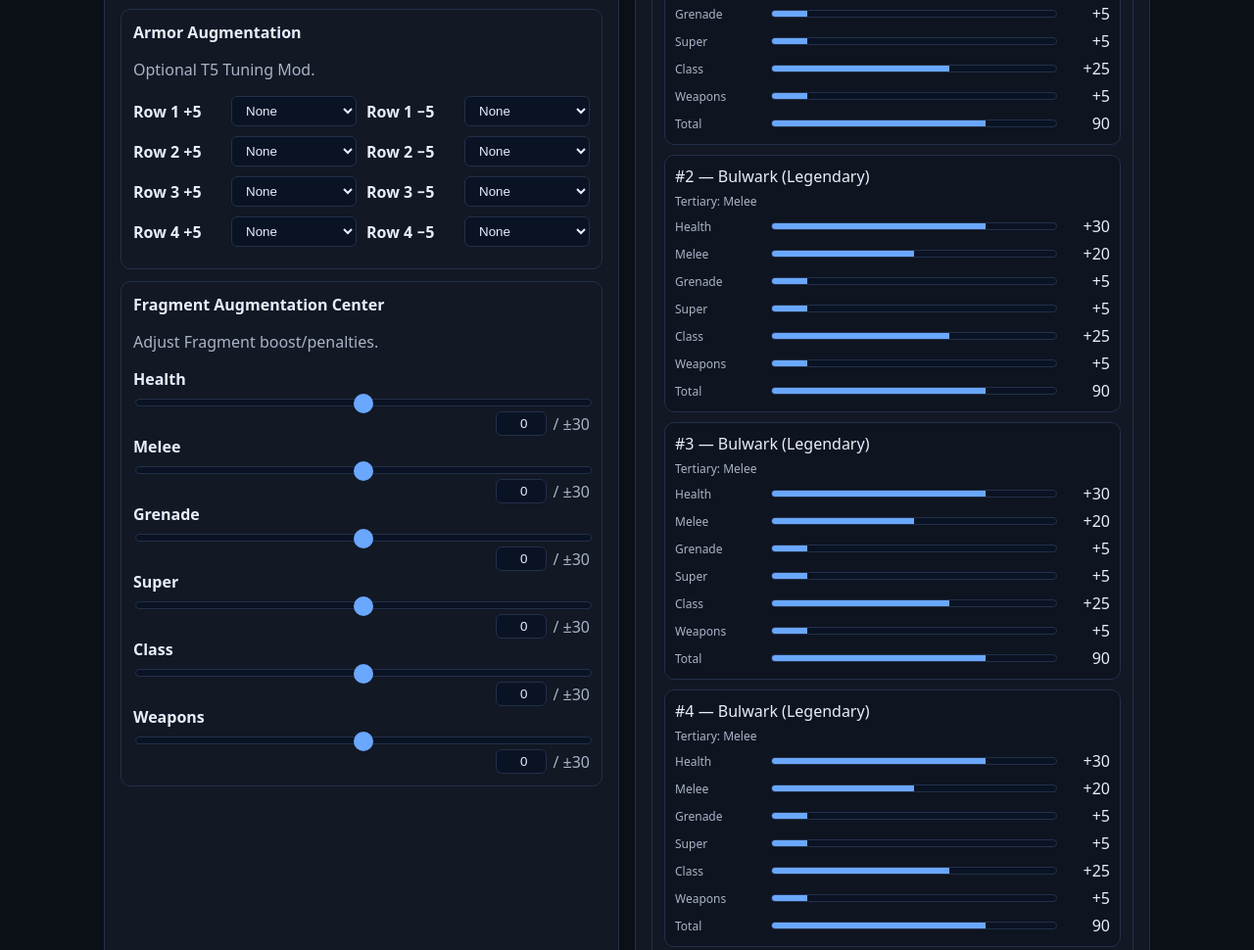
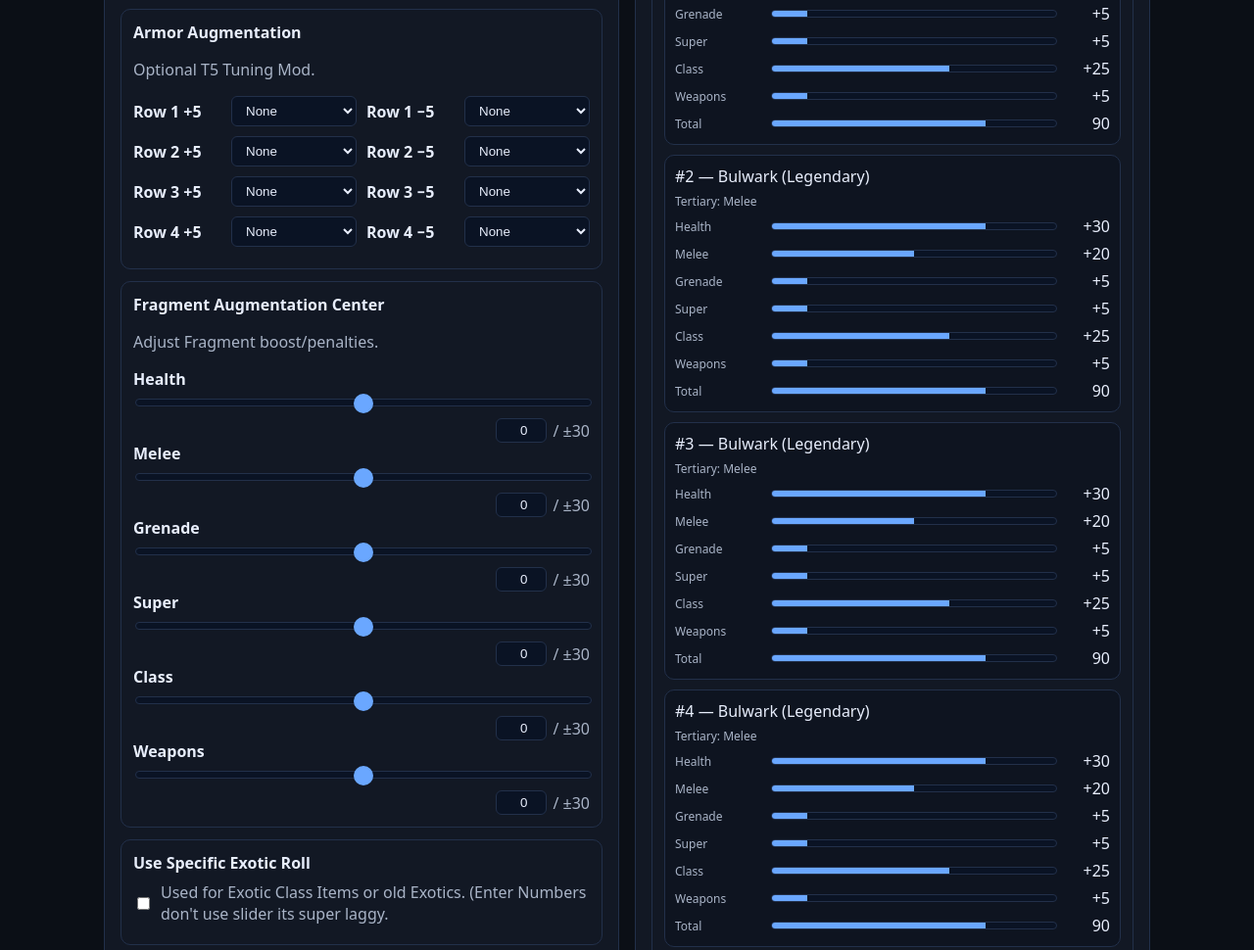
Before and after one commit to MikoBiko0609/D2-Armor-Calc, a plain HTML site: page index.html in a window 1280 px wide. Shown: the part 623-1593 px from the top of the page at 98% size. Drawn offline with Linux system fonts and the light colour scheme.

Commit message:
Added Custom Exotic

```diff
--- a/script.js
+++ b/script.js
@@ -49,21 +49,23 @@ const summaryRoot = document.getElementById("summary");
 const piecesRoot  = document.getElementById("pieces");
 const totalsRoot  = document.getElementById("totals");
 const minorModsSelect = document.getElementById("minorModsSelect");
-const modsCtrlBox = document.querySelector(".modsCtrl"); // mount panels under here
+const modsCtrlBox = document.querySelector(".modsCtrl");
 const ticks = document.getElementById("ticks");
 const fragTicks = document.getElementById("fragTicks");
 
 // ======= STATE =======
 const state = {
   targets: Object.fromEntries(STATS.map(k => [k, 0])),
-  minorModsCap: Number(minorModsSelect?.value || 0), // # of +5 mods allowed
-  fragments: Object.fromEntries(STATS.map(k => [k, 0])), // −30/+30, applied globally
+  minorModsCap: Number(minorModsSelect?.value || 0),
+  fragments: Object.fromEntries(STATS.map(k => [k, 0])),
   augments: [
     { plus: "none", minus: "none" },
     { plus: "none", minus: "none" },
     { plus: "none", minus: "none" },
     { plus: "none", minus: "none" },
   ],
+  customExoticEnabled: false,
+  customExotic: Object.fromEntries(STATS.map(k => [k, 0])) // sliders 0..45
 };
 
 // ======= TICK MARKS =======
@@ -87,7 +89,7 @@ function buildTickMarks(){
 }
 function round5(n){ return Math.round(n/5)*5; }
 
-// ======= SLIDERS =======
+// ======= TARGET SLIDERS =======
 function makeSliderRow(statKey, value){
   const row = document.createElement("div");
   row.className = "row";
@@ -149,7 +151,7 @@ function buildSliders(){
   }
 }
 
-// ======= ARMOR AUGMENTATION UI =======
+// ======= ARMOR AUGMENTATION UI (+5 / -5 selectors) =======
 function buildAugmentationUI(){
   let panel = document.getElementById("augPanel");
   if (!panel){
@@ -168,7 +170,6 @@ function buildAugmentationUI(){
     wrap.id = "augWrap";
     panel.appendChild(wrap);
 
-    // put right under the Minor Mods box
     modsCtrlBox.after(panel);
   }
 
@@ -177,29 +178,24 @@ function buildAugmentationUI(){
 
   for (let i = 0; i < 4; i++){
     const row = document.createElement("div");
-
     row.style.display = "grid";
     row.style.gridTemplateColumns = "90px 1fr 90px 1fr";
     row.style.gap = "10px";
     row.style.alignItems = "center";
     row.style.marginBottom = "10px";
 
-    // +5 (left)
     const plusLabel = document.createElement("div");
     plusLabel.className = "label";
     plusLabel.textContent = `Row ${i+1} +5`;
     const plusSel = makeStatSelect(state.augments[i].plus, (val)=>{
-      state.augments[i].plus = val;
-      render();
+      state.augments[i].plus = val; render();
     });
 
-    // −5 (right)
     const minusLabel = document.createElement("div");
     minusLabel.className = "label";
     minusLabel.textContent = `Row ${i+1} −5`;
     const minusSel = makeStatSelect(state.augments[i].minus, (val)=>{
-      state.augments[i].minus = val;
-      render();
+      state.augments[i].minus = val; render();
     });
 
     row.appendChild(plusLabel);
@@ -210,7 +206,6 @@ function buildAugmentationUI(){
     wrap.appendChild(row);
   }
 }
-
 function makeStatSelect(current, onChange){
   const sel = document.createElement("select");
   const opts = ["none", ...STATS];
@@ -222,7 +217,6 @@ function makeStatSelect(current, onChange){
     sel.appendChild(o);
   }
   sel.addEventListener("change", (e)=> onChange(e.target.value));
-
   sel.style.background = "#0a1324";
   sel.style.border = "1px solid var(--border)";
   sel.style.borderRadius = "6px";
@@ -230,7 +224,6 @@ function makeStatSelect(current, onChange){
   sel.style.padding = "6px 10px";
   return sel;
 }
-
 
 // ======= FRAGMENT UI =======
 function makeFragmentRow(statKey, value){
@@ -315,6 +308,97 @@ function buildFragmentsUI(){
   for (const k of STATS){
     wrap.appendChild(makeFragmentRow(k, state.fragments[k]));
   }
+
+  buildCustomExoticUI(); // mount the override UI right after fragments
+}
+
+// ======= CUSTOM EXOTIC (override) =======
+function buildCustomExoticUI(){
+  let panel = document.getElementById("customExoPanel");
+  if (!panel){
+    panel = document.createElement("div");
+    panel.id = "customExoPanel";
+    panel.className = "slot";
+    const h = document.createElement("h3");
+    h.textContent = "Use Specific Exotic Roll";
+    panel.appendChild(h);
+
+    const togg = document.createElement("label");
+    togg.style.display = "flex";
+    togg.style.alignItems = "center";
+    togg.style.gap = "8px";
+    togg.style.marginBottom = "8px";
+
+    const cb = document.createElement("input");
+    cb.type = "checkbox";
+    cb.checked = state.customExoticEnabled;
+    cb.addEventListener("change", (e)=>{
+      state.customExoticEnabled = e.target.checked;
+      render(); // show/hide sliders immediately
+    });
+
+    const txt = document.createElement("span");
+    txt.className = "subtle";
+    txt.textContent = "Used for Exotic Class Items or old Exotics. (Enter Numbers don't use slider its super laggy.";
+
+    togg.appendChild(cb); togg.appendChild(txt);
+    panel.appendChild(togg);
+
+    const wrap = document.createElement("div");
+    wrap.id = "customExoWrap";
+    panel.appendChild(wrap);
+
+    const fragsPanel = document.getElementById("fragsPanel");
+    fragsPanel.after(panel);
+  }
+
+  const wrap = document.getElementById("customExoWrap");
+  wrap.innerHTML = "";
+  wrap.style.display = state.customExoticEnabled ? "grid" : "none";
+  wrap.style.gap = "10px";
+
+  if (state.customExoticEnabled){
+    STATS.forEach(k => {
+      const row = document.createElement("div");
+      row.style.display = "grid";
+      row.style.gridTemplateColumns = "130px 1fr 60px";
+      row.style.alignItems = "center";
+      row.style.gap = "10px";
+
+      const lab = document.createElement("div");
+      lab.className = "label";
+      lab.textContent = k[0].toUpperCase() + k.slice(1);
+
+      const range = document.createElement("input");
+      range.type = "range";
+      range.min = "0";
+      range.max = "45";    // << per your request
+      range.step = "1";
+      range.value = String(state.customExotic?.[k] ?? 0);
+
+      const val = document.createElement("input");
+      val.type = "number";
+      val.min = "0";
+      val.max = "45";
+      val.step = "1";
+      val.className = "valueInput";
+      val.value = String(state.customExotic?.[k] ?? 0);
+
+      function setVal(n){
+        const v = Math.max(0, Math.min(45, Number(n) || 0));
+        state.customExotic[k] = v;
+        range.value = String(v);
+        val.value = String(v);
+        render();
+      }
+      range.addEventListener("input", e=> setVal(e.target.value));
+      val.addEventListener("change", e=> setVal(e.target.value));
+      val.addEventListener("keydown", e=> { if (e.key === "Enter") setVal(e.currentTarget.value); });
+
+      row.appendChild(lab); row.appendChild(range); row.appendChild(val);
+      wrap.appendChild(row);
+    });
+  }
 }
 
 // ======= BEAM SEARCH =======
@@ -323,13 +407,17 @@ const BEAM_WIDTHS = [800, 1800, 3200];
 function recommendPieces(targets, minorModsCap){
   const majorModsCap = NUM_PIECES - Math.max(0, Math.min(NUM_PIECES, minorModsCap));
 
+  const custom = state.customExoticEnabled
+    ? { enabled:true, vector: { ...state.customExotic }, setName:"Custom Exotic", tertiary:"custom" }
+    : { enabled:false };
+
   for (const BW of BEAM_WIDTHS){
-    const res = runBeam(targets, state.augments, state.fragments, minorModsCap, majorModsCap, BW);
+    const res = runBeam(targets, state.augments, state.fragments, minorModsCap, majorModsCap, BW, custom);
     if (res.feasible || BW === BEAM_WIDTHS[BEAM_WIDTHS.length-1]) return res;
   }
 }
 
-function runBeam(targets, augments, fragments, minorModsCap, majorModsCap, BEAM_WIDTH){
+function runBeam(targets, augments, fragments, minorModsCap, majorModsCap, BEAM_WIDTH, custom){
   let beam = [{
     armor: zeroVec(),
     pieces: [],
@@ -345,6 +433,7 @@ function runBeam(targets, augments, fragments, minorModsCap, majorModsCap, BEAM_
       const slotsLeft = NUM_PIECES - node.step - 1;
       const mustPlaceExotic = (node.exoticsUsed === 0 && slotsLeft === 0);
 
+      // Legendary children
       if (!mustPlaceExotic){
         for (const arch of ARCH.leg){
           const armorAfter = clampAdd(node.armor, arch.vector, ARMOR_CAP);
@@ -360,18 +449,32 @@ function runBeam(targets, augments, fragments, minorModsCap, majorModsCap, BEAM_
         }
       }
 
+      // Exotic children
       if (node.exoticsUsed === 0){
-        for (const arch of ARCH.exo){
-          const armorAfter = clampAdd(node.armor, arch.vector, ARMOR_CAP);
+        if (custom?.enabled){
+          const armorAfter = clampAdd(node.armor, custom.vector, ARMOR_CAP);
           const child = {
             armor: armorAfter,
-            pieces: [...node.pieces, { ...arch }],
+            pieces: [...node.pieces, { type:"Exotic", setName: custom.setName, tertiary: custom.tertiary, vector: custom.vector }],
             exoticsUsed: 1,
             step: node.step + 1,
           };
           const rem = NUM_PIECES - child.step;
           child.score = optimisticResidual(child.armor, targets, augments, fragments, minorModsCap, majorModsCap, rem);
           if (child.score < Infinity) next.push(child);
+        } else {
+          for (const arch of ARCH.exo){
+            const armorAfter = clampAdd(node.armor, arch.vector, ARMOR_CAP);
+            const child = {
+              armor: armorAfter,
+              pieces: [...node.pieces, { ...arch }],
+              exoticsUsed: 1,
+              step: node.step + 1,
+            };
+            const rem = NUM_PIECES - child.step;
+            child.score = optimisticResidual(child.armor, targets, augments, fragments, minorModsCap, majorModsCap, rem);
+            if (child.score < Infinity) next.push(child);
+          }
         }
       }
     }
@@ -408,15 +511,13 @@ function optimisticResidual(currentArmor, targets, augments, fragments, minorCap
   for (const k of STATS){
     optimisticArmor[k] = Math.min(ARMOR_CAP, optimisticArmor[k] + added);
   }
-  // augments then fragments, clamp 0..TOTAL_CAP
-  const withAug = clampAddSigned(optimisticArmor, augmentsToVector(augments), 0, TOTAL_CAP);
-  const withFrags = clampAddSigned(withAug, fragments, 0, TOTAL_CAP);
+  const withAug = clampAddSigned(optimisticArmor, augmentsToVector(state.augments), 0, TOTAL_CAP);
+  const withFrags = clampAddSigned(withAug, state.fragments, 0, TOTAL_CAP);
   const { totals } = allocateModsCore(withFrags, targets, minorCap, majorCap);
 
   for (const k of STATS){
     if (totals[k] < targets[k]) return Infinity;
   }
-  // tie-breaker by raw armor deficit
   let raw = 0;
   for (const k of STATS){
     raw += Math.max(0, targets[k] - currentArmor[k]) ** 2;
@@ -431,13 +532,17 @@ function allocateModsWithAugFrags(armorTotals, targets, augments, fragments, min
   return allocateModsCore(base, targets, minorCap, majorCap);
 }
 
-function allocateModsCore(startTotals, targets, minorCap, majorCap){
+function allocateModsCore(startTotals, targets, minorCap, majorCap, modSlots = NUM_PIECES){
   const totals = { ...startTotals };
   const mods = [];
 
   const deficit = (k) => Math.max(0, targets[k] - totals[k]);
 
   const applyOne = (size) => {
+    // stop if we've used all allowed slots
+    if (mods.length >= modSlots) return false;
+
+    // pick the stat with largest remaining deficit
     let pick = null, bestDef = 0;
     for (const k of STATS){
       const d = deficit(k);
@@ -445,19 +550,21 @@ function allocateModsCore(startTotals, targets, minorCap, majorCap){
     }
     if (!pick) return false;
 
-    const inc = Math.min(size, TOTAL_CAP - totals[pick], deficit(pick));
+    // IMPORTANT: apply the whole mod (atomic). Only cap against TOTAL_CAP.
+    const inc = Math.min(size, TOTAL_CAP - totals[pick]);
     if (inc <= 0) return false;
 
     totals[pick] += inc;
     mods.push({
       stat: pick,
-      size,
+      size,              // 10 or 5
       amount: inc,
       label: size === 10 ? capitalize(pick) : `Minor ${capitalize(pick)}`
     });
     return true;
   };
 
+  // majors first, then minors — both respect modSlots
   for (let i = 0; i < (NUM_PIECES - minorCap); i++){
     if (!applyOne(10)) break;
   }
@@ -468,7 +575,8 @@ function allocateModsCore(startTotals, targets, minorCap, majorCap){
   return { totals, mods };
 }
 
-// makes a vector from 4 rows of
+
+// augments vector (+5/-5)
 function augmentsToVector(aug){
   const v = Object.fromEntries(STATS.map(k => [k, 0]));
   for (const row of aug){
@@ -478,6 +586,7 @@ function augmentsToVector(aug){
   return v;
 }
 
+// attach each mod to one distinct piece for display (≤1 per piece)
 function distributeModsToPieces(pieces, mods){
   const out = pieces.map(p => ({ ...p }));
   let i = 0;
@@ -561,6 +670,9 @@ function checkInputs(targets){
 
 // ======= RENDER =======
 function render(){
+  // ensure custom exotic panel reflects latest toggle/values
+  buildCustomExoticUI();
+
   const feas = checkInputs(state.targets);
   feasBox.textContent = feas.msg;
   feasBox.classList.toggle("bad", !feas.ok);
@@ -578,14 +690,14 @@ function render(){
     return;
   }
 
-  // --- Summary. Show Tertiaries and Mods lines. ---
+  // --- Summary ---
   const perGroup = new Map();
   for (const c of chosen){
     const key = `${c.setName} (${c.type})`;
     if (!perGroup.has(key)) perGroup.set(key, { total: 0, tert: new Map(), mods: new Map() });
     const g = perGroup.get(key);
     g.total += 1;
-    g.tert.set(c.tertiary, (g.tert.get(c.tertiary) || 0) + 1);
+    g.tert.set(c.tertiary ?? "—", (g.tert.get(c.tertiary ?? "—") || 0) + 1);
     if (c.mod){
       const label = c.mod.size === 5 ? `Minor ${capitalize(c.mod.stat)}` : `${capitalize(c.mod.stat)}`;
       g.mods.set(label, (g.mods.get(label) || 0) + 1);
@@ -604,7 +716,7 @@ function render(){
     tline.appendChild(tlabel);
     for (const [tert, n] of info.tert.entries()){
       const pill = document.createElement("span"); pill.className = "statpill";
-      pill.textContent = `${capitalize(tert)} × ${n}`;
+      pill.textContent = `${capitalize(String(tert))} × ${n}`;
       tline.appendChild(pill);
     }
     card.appendChild(tline);
@@ -633,7 +745,8 @@ function render(){
     top.appendChild(title); card.appendChild(top);
 
     const tertLine = document.createElement("div"); tertLine.className = "tertsLine";
-    const chip = document.createElement("span"); chip.className = "label-chip"; chip.textContent = `Tertiary: ${capitalize(c.tertiary)}`;
+    const chip = document.createElement("span"); chip.className = "label-chip";
+    chip.textContent = `Tertiary: ${c.tertiary ? capitalize(c.tertiary) : "—"}`;
     tertLine.appendChild(chip); card.appendChild(tertLine);
 
     if (c.mod){
@@ -655,7 +768,8 @@ function render(){
   const minors = state.minorModsCap;
   const majors = NUM_PIECES - minors;
   const badge2 = document.createElement("span"); badge2.className = "badge";
-  badge2.textContent = `armor cap 150 • final cap ${TOTAL_CAP} • majors ≤ ${majors} • minors ≤ ${minors} • augments + fragments applied`;
+  const customNote = state.customExoticEnabled ? " • custom exotic" : "";
+  badge2.textContent = `armor cap 150 • final cap ${TOTAL_CAP} • majors ≤ ${majors} • minors ≤ ${minors} • augments + fragments applied${customNote}`;
   top2.appendChild(title2); top2.appendChild(badge2); totalsCard.appendChild(top2);
 
   const totalsPills = document.createElement("div"); totalsPills.className = "stats";
```
Also changed, not shown: index.html (+6 -10 lines).
